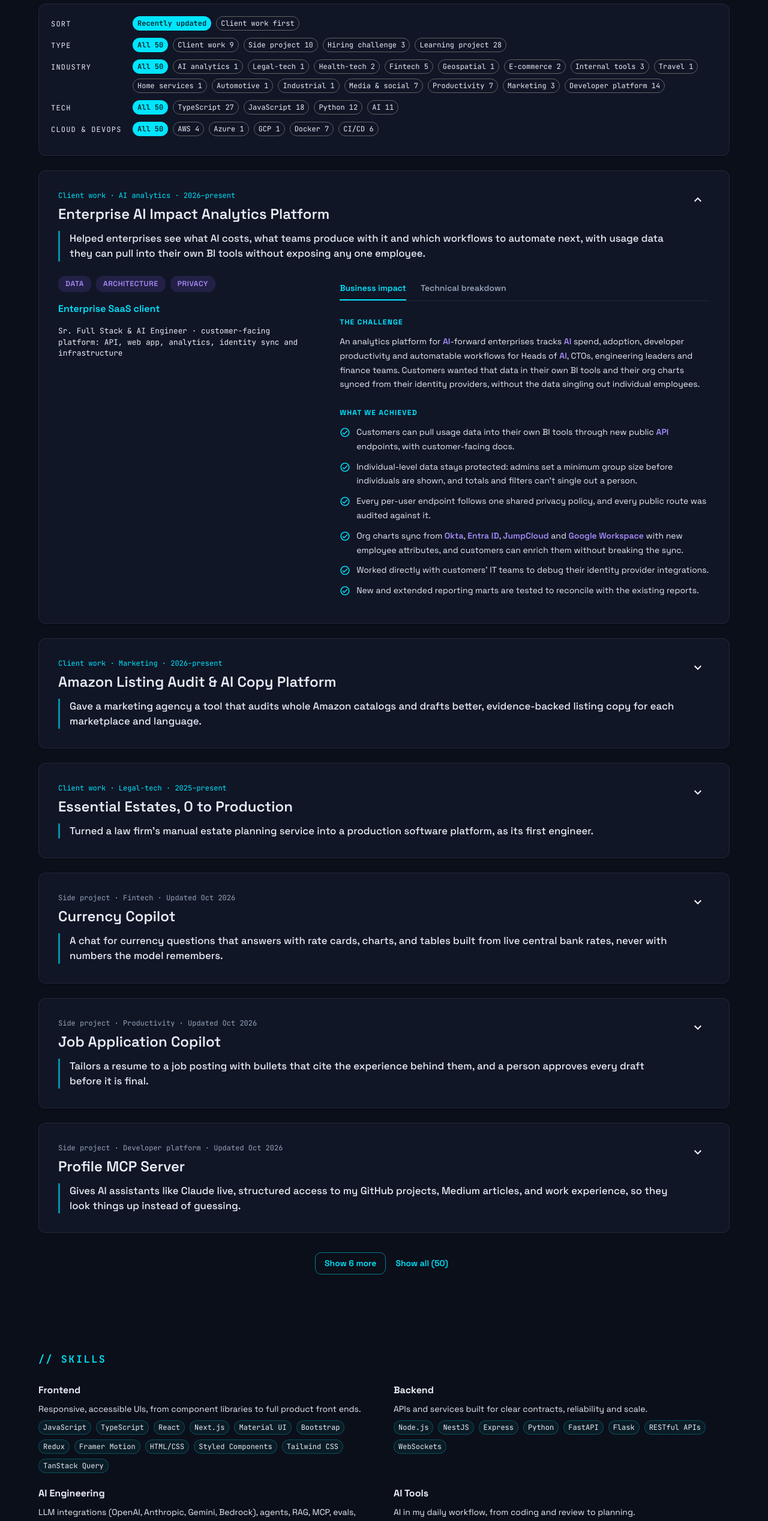
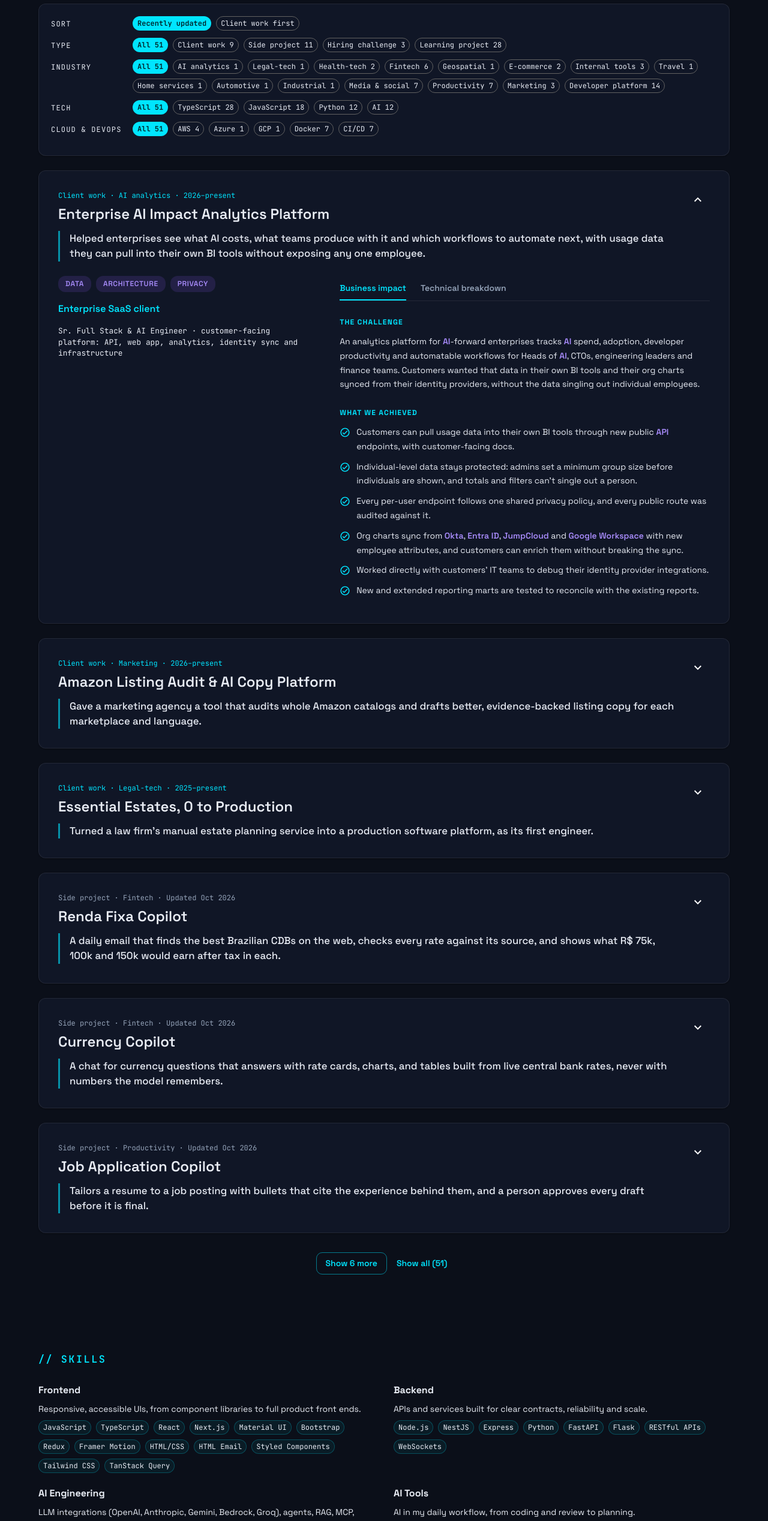
Before and after one commit to Eric-Souza/portfolio, a React (Vite) app: page / in a window 1280 px wide. Shown: the part 2140-4676 px from the top of the page at 60% size. Built offline with nearby package versions, Linux system fonts and the light colour scheme.

Commit message:
Add the Renda Fixa Copilot case study, Groq and HTML email skills, and the project on the resume.

```diff
--- a/resume/resume.html
+++ b/resume/resume.html
@@ -77,10 +77,11 @@
 
 <h2>AI PROJECTS</h2>
 <ul>
+  <li><strong><a href="https://github.com/Eric-Souza/renda-fixa-copilot">Renda Fixa Copilot</a>:</strong> daily job where a Groq model finds Brazilian CDBs online; code verifies each quote and simulates tax and FGC.</li>
   <li><strong><a href="https://github.com/Eric-Souza/currency-copilot">Currency Copilot</a>:</strong> streaming currency chat with Next, the Vercel AI SDK, and Gemini; typed tool calls render as React rate cards, charts, and tables; chats saved in Neon Postgres with Drizzle; Vitest and Playwright tests in GitHub Actions.</li>
   <li><strong><a href="https://github.com/Eric-Souza/job-application-copilot">Job Application Copilot</a>:</strong> LangGraph agent with FastAPI and React that tailors a resume to a job posting, with hybrid RAG on pgvector, cited bullets checked in code, human-in-the-loop review, and SSE streaming.</li>
   <li><strong><a href="https://github.com/Eric-Souza/gemini-rag-doc-processing">Doc Processing AI</a>:</strong> RAG chat with citations using hybrid search (pgvector, full-text, RRF) and a cross-encoder reranker, RAGAS evals as a CI quality gate, and Langfuse tracing.</li>
-  <li><strong><a href="https://github.com/Eric-Souza/profile-mcp-server">Profile MCP Server</a>:</strong> TypeScript MCP server that gives Claude and other agents live access to my GitHub, Medium, and experience data through tools, resources, and prompts.</li>
+  <li><strong><a href="https://github.com/Eric-Souza/profile-mcp-server">Profile MCP Server</a>:</strong> TypeScript MCP server giving Claude and other agents live access to my GitHub, Medium, and experience data.</li>
 </ul>
 
 <h2>TECHNICAL SKILLS &amp; TOOLS</h2>
@@ -89,7 +90,7 @@
   <p><strong>Databases &amp; Data Handling:</strong> PostgreSQL, pgvector, SQLite, MongoDB, DynamoDB, TypeORM, Sequelize, Drizzle, Mongoose, Redis</p>
   <p><strong>Cloud &amp; DevOps:</strong> AWS (S3, Lambda, EC2, RDS, CloudFront, ACM), Azure, Vercel, Docker, Kubernetes, GitHub Actions (CI/CD)</p>
   <p><strong>Architecture &amp; System Design:</strong> Microservices, RESTful APIs, SSR, CSR, WebSockets, SSE, Apache Kafka, service-oriented architectures</p>
-  <p><strong>AI Engineering:</strong> LLMs, RAG, agents, tool calling, LangGraph, LangChain, Vercel AI SDK, MCP, Gemini, RAGAS evals, Langfuse</p>
+  <p><strong>AI Engineering:</strong> LLMs, RAG, agents, tool calling, LangGraph, LangChain, Vercel AI SDK, MCP, Gemini, Groq, RAGAS evals, Langfuse</p>
   <p><strong>AI Fluency:</strong> Claude, Claude Code, Cursor, ChatGPT, Cursor Bugbot; efficient at enhancing planning, coding, debugging, review, documentation, and delivery with AI-assisted workflows</p>
   <p><strong>Testing &amp; State Management:</strong> Jest, Vitest, Playwright, pytest, Redux</p>
   <p><strong>Soft Skills:</strong> Leadership, adaptability, problem-solving, communication, cross-functional collaboration, US-hours flexibility</p>
--- a/src/data/caseStudies/batchA.ts
+++ b/src/data/caseStudies/batchA.ts
@@ -3,6 +3,52 @@ import type { CaseStudy } from '../types';
 const repo = (name: string) => `https://github.com/Eric-Souza/${name}`;
 
 export const batchA: CaseStudy[] = [
+  {
+    id: 'renda-fixa-copilot',
+    kind: 'side-project',
+    industry: 'fintech',
+    tech: ['TypeScript', 'AI', 'CI/CD'],
+    year: 2026,
+    title: 'Renda Fixa Copilot',
+    company: 'Personal project',
+    tags: ['LLM Web Search', 'Scheduled Jobs', 'Fintech'],
+    headline:
+      'A daily email that finds the best Brazilian CDBs on the web, checks every rate against its source, and shows what R$ 75k, 100k and 150k would earn after tax in each.',
+    role: 'Solo build · search, verification, simulation, email, and scheduling',
+    challenge:
+      'Bank CDB, LCI and LCA rates have no public API: they live on bank apps, broker pages and daily ranking posts, and change every day. A model asked for them without search makes them up. The goal was a daily email that uses a model only to find and quote offers, then checks each quote and does all the money math in code, so every number in the email can be traced to a source or a formula.',
+    outcomes: [
+      'Every weekday at 08:00 Brasília time, an email ranks the best CDBs by net return for up to 1 year, 1 to 3, 3 to 6 and over 6 years, then compares them with Tesouro Direto, LCIs and LCAs.',
+      'Each offer shows the rate, maturity, net return a year against a CDB at 100% of CDI, and the net profit for R$ 75k, 100k and 150k, plus the app or broker to invest through.',
+      'Offers from the web are kept only when the page the search returned quotes the rate verbatim; the rest are listed as left out, with the reason.',
+      'Warns when an amount would pass the FGC guarantee of R$ 250k per bank at maturity, interest included, and when a Tesouro bond sold early can lose money.',
+      'A responsive HTML email that stacks on a phone, with a plain-text version for clients that drop the styles.',
+    ],
+    technical: {
+      architecture:
+        'A TypeScript job run by a GitHub Actions cron. It reads CDI, IPCA and the Focus survey from Banco Central, the bonds on sale from Tesouro Direto, and bank offers from one Groq call to gpt-oss-120b with the built-in browser_search tool. Code verifies and simulates every offer, a model writes a short summary, and Nodemailer sends the email through Gmail. An optional Neon database keeps yesterday\'s snapshot for a "since the last report" diff.',
+      howItWasBuilt: [
+        'Validated the search answer with Zod, and kept an offer only if its URL was in the search results, its quote appeared on the page, the quote stated the rate, and the rate and maturity were plausible.',
+        'Simulated every offer in code: floating rates projected year by year from the Focus survey, the regressive income tax table, the LCI and LCA exemption, Tesouro\'s custody fee, and the FGC limit for the largest amount.',
+        'Had the model write only the summary from computed facts, and replaced it with a template whenever it used a number that was not in them.',
+        'Fit Groq\'s free tier (8k tokens a minute, 200k a day per model) by searching and extracting in one call, falling back to gpt-oss-20b when the daily quota ran out, and searching again when the answer had no list.',
+        'Built the email with inline styles and a media query, and checked it with headless screenshots at desktop and phone widths.',
+        'Covered verification, tax and fee math, ranking, the summary check and rendering with 62 Vitest tests against fixtures from the live APIs.',
+      ],
+      stack: [
+        {
+          layer: 'Architecture',
+          items: ['Scheduled job', 'LLM web search', 'Verification in code', 'HTML email'],
+        },
+        { layer: 'Backend', items: ['Node', 'TypeScript', 'Zod', 'Nodemailer'] },
+        { layer: 'AI', items: ['Vercel AI SDK', 'Groq', 'gpt-oss browser_search'] },
+        { layer: 'Data', items: ['Banco Central SGS and Focus APIs', 'Tesouro Direto API', 'Neon Postgres', 'Drizzle ORM'] },
+        { layer: 'CI/CD', items: ['GitHub Actions cron'] },
+        { layer: 'Testing', items: ['Vitest', 'PGlite'] },
+      ],
+    },
+    links: [{ label: 'GitHub', url: repo('renda-fixa-copilot') }],
+  },
   {
     id: 'currency-copilot',
     kind: 'side-project',
--- a/src/data/caseStudies/repoDates.json
+++ b/src/data/caseStudies/repoDates.json
@@ -46,6 +46,7 @@
   "react-ts-tutorial": "2022-01-09",
   "react-youtube-ui": "2025-01-31",
   "redux-ts-tutorial": "2022-01-11",
+  "renda-fixa-copilot": "2026-10-27",
   "snake-game": "2021-03-26",
   "sorting-algorithms": "2021-10-06",
   "support-tickets-mern-app": "2022-10-26",
--- a/src/data/skills.ts
+++ b/src/data/skills.ts
@@ -14,6 +14,7 @@ export const skillGroups: SkillGroup[] = [
       'Redux',
       'Framer Motion',
       'HTML/CSS',
+      'HTML Email',
       'Styled Components',
       'Tailwind CSS',
       'TanStack Query',
@@ -35,13 +36,14 @@ export const skillGroups: SkillGroup[] = [
   },
   {
     category: 'AI Engineering',
-    description: 'LLM integrations (OpenAI, Anthropic, Gemini, Bedrock), agents, RAG, MCP, evals, document processing and image generation.',
+    description: 'LLM integrations (OpenAI, Anthropic, Gemini, Bedrock, Groq), agents, RAG, MCP, evals, document processing and image generation.',
     skills: [
       'AI Integrations',
       'LLMs',
       'OpenAI',
       'Google Gemini',
       'Amazon Bedrock',
+      'Groq',
       'LiteLLM',
       'RAG',
       'AI Agents',
```
Also changed, not shown: 1 other file (tests, documents, lock files or other folders).
